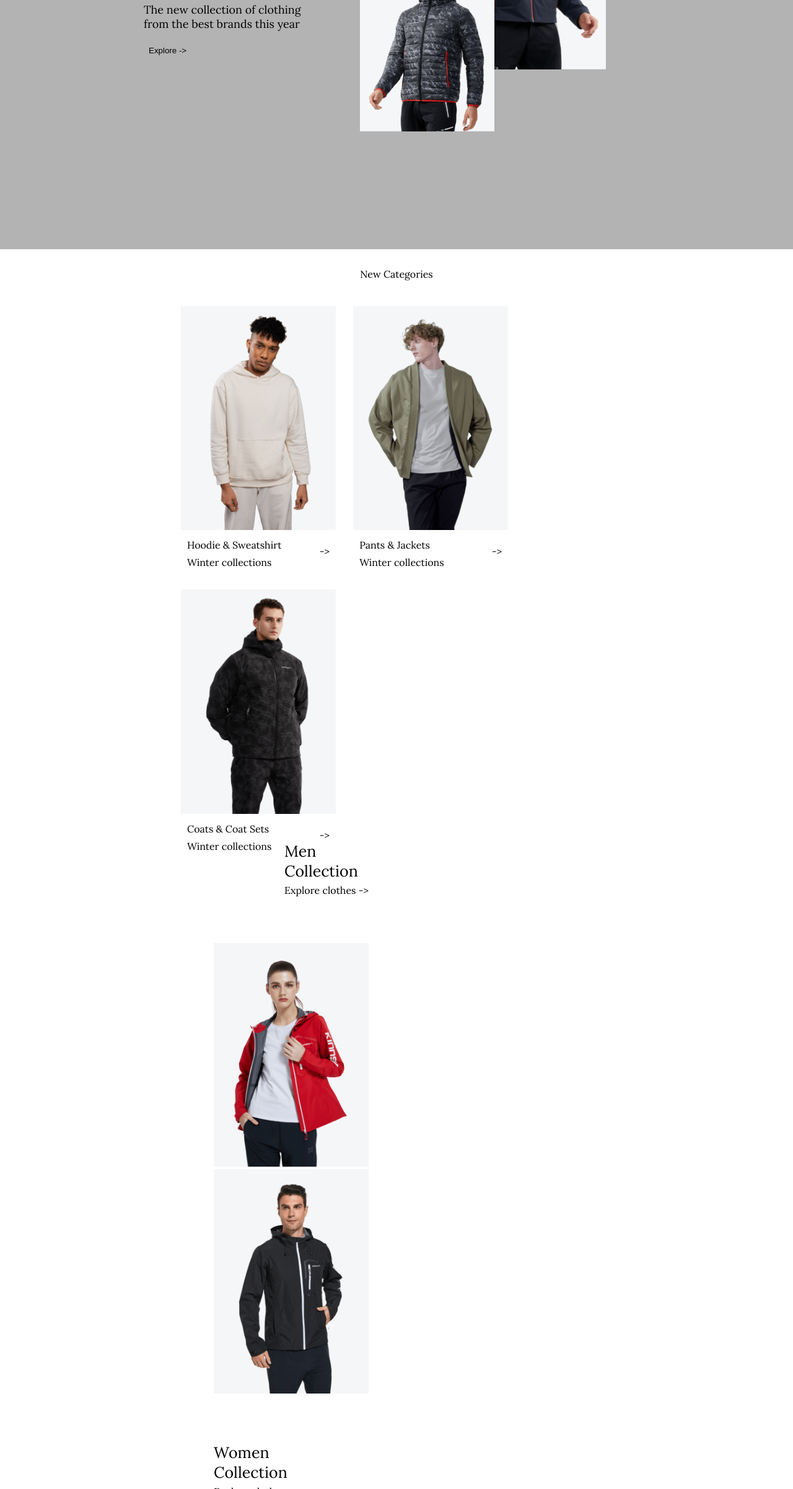
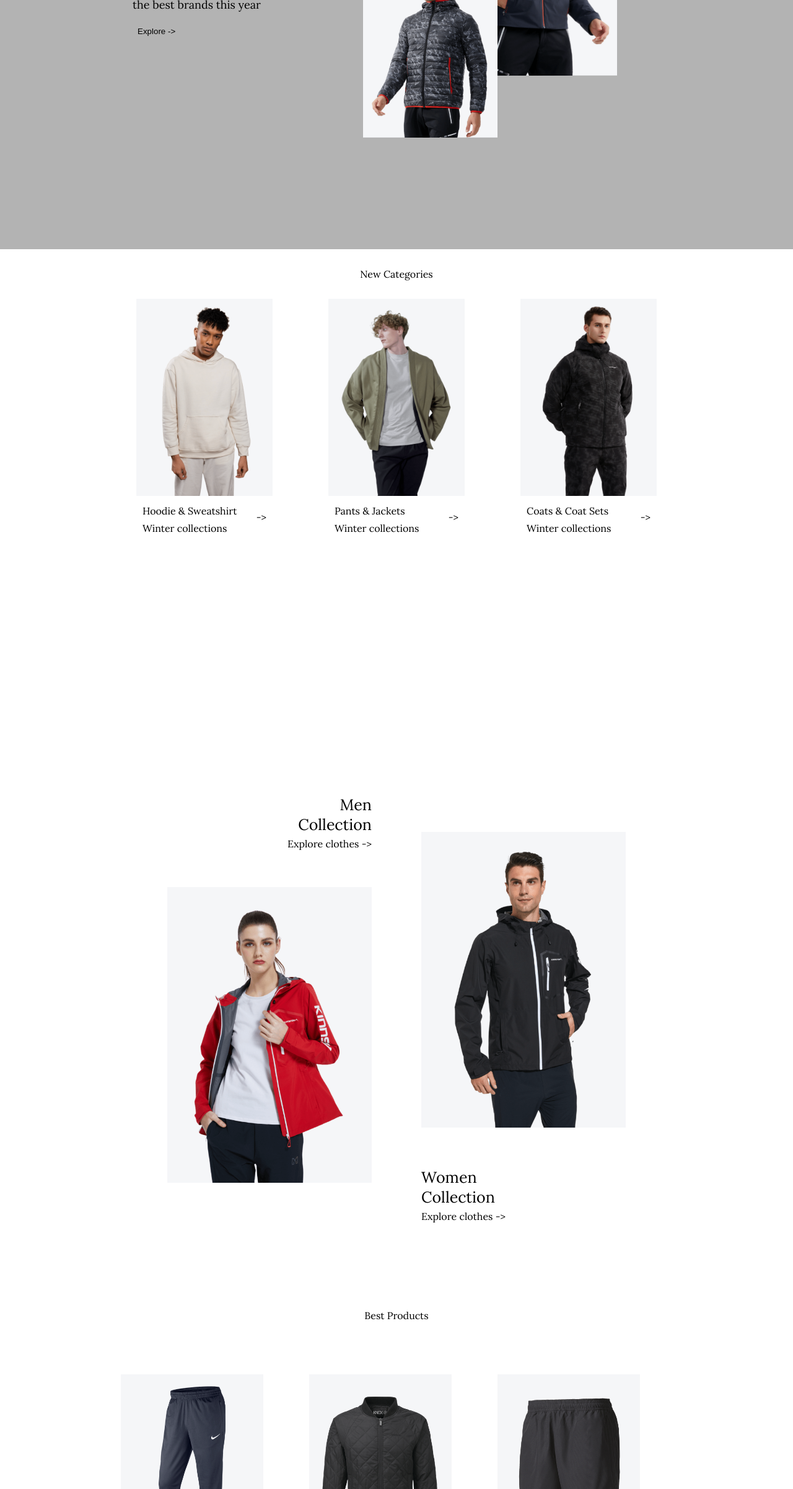
Before and after one commit to raffi46dev/Project-one, a plain HTML site: page clothing-site/index.html in a window 1280 px wide. Shown: the part 398-2800 px from the top of the page at 62% size. Drawn offline with Linux system fonts and the light colour scheme.

Commit message:
Day5 -> made First Level layout -> Day4 learnt Grid Layout

```diff
--- a/clothing-site/index.html
+++ b/clothing-site/index.html
@@ -9,8 +9,10 @@
     <title>Clothing-site</title>
 </head>
 <body>
+
+
+
     <div class="hero-section">
-        <div class="hero-ctn wrap-ctn">
             <div class="nav-section">
                 <ul>
                     <div class="logo">
@@ -25,7 +27,9 @@
                     </div>
 
                 </ul>
-            </div>
+        </div>
+        <div class="hero-ctn wrap-ctn">
+
             <div class="main-section">
                 <div class="left-section">
                     <div class="heading"> New Clothing </div>
@@ -39,12 +43,8 @@
                 </div>
                 <div class="right-section">
                     <div class="home-imgs-ctn">
-                        <!-- <div class="img-ctn"> -->
-                            <img src="./imgs/home1.png" class="main-img" alt="loading...">
-                            <!-- </div> -->
-                            <!-- <div class="img-ctn"> -->
-                                <img src="./imgs/home2.png" class="merging-img" alt="loading...">
-                            <!-- </div> -->
+                        <img src="./imgs/home2.png" class="merging-img" alt="loading...">
+                        <img src="./imgs/home1.png" class="main-img" alt="loading...">
                     </div>
 
                 </div>
@@ -53,8 +53,7 @@
 
     </div>
 
-        <div class="categories-section">
-            <div class="wrap-ctn">
+        <div class="categories-section wrap-ctn">
                 <div class="categories-title">
                     New Categories
                 </div>
@@ -92,11 +91,9 @@
                         </div>
                     </div>
                 </div>
-            </div>
 
         </div>
-        <div class="collection-section">
-            <div class="wrap-ctn">
+        <div class="collection-section wrap-ctn">
                 <div class="collection-content">
                     <div class="left-collection-content">
                         <div class="left-top-content">
@@ -122,12 +119,10 @@
                             </div>
                         </div>
                     </div>
-                </div>
 
             </div>
         </div>
-        <div class="best-prct-section">
-            <div class="wrap-ctn">
+        <div class="best-prct-section wrap-ctn">
                 <div class="best-prdct-title">
                     Best Products
                 </div>
@@ -159,21 +154,20 @@
 
                 </div>
 
-            </div>
 
         </div>
 
-        <div class="final-section">
-            <div class="wrap-ctn">
+        <div class="final-section wrap-ctn">
                 <div class="brand-display">
                     <img src="./imgs/logo1.png" alt="" class="brand-img">
                     <img src="./imgs/logo2.png" alt="" class="brand-img even-brand-img">
                     <img src="./imgs/logo3.png" alt="" class="brand-img">
                     <img src="./imgs/logo4.png" alt="" class="brand-img even-brand-img">
                 </div>
+        </div>
 
-            </div>
-            <div class="footer-ctn wrap-ctn">
+        <div class="footer-wrap">
+            <div class="footer-ctn">
                 <div class="footer-content footer-max-width">
                     <div class="footer-title">Shop.</div>
                     Committed to bringing you the best clothing from popular brands.
@@ -210,9 +204,9 @@
                     </div>
                 </div>
             </div>
+        </div>
 
 
-        </div>
 
 </body>
 </html>
--- a/clothing-site/style.css
+++ b/clothing-site/style.css
@@ -12,9 +12,15 @@ body {
     height: 100vh;
 }
 .wrap-ctn {
-    width: 75%;
+    max-width: 960px;
     margin: auto;
     /* background-color: red; */
+}
+.hero-section {
+    background-color: rgba(128, 128, 128, 0.6);
+}
+.nav-section {
+    margin: 0 30px;
 }
 .nav-section ul {
     list-style: none;
@@ -35,7 +41,6 @@ body {
 .heading {
     font-size: 65px;
 }
-
 .explore-btn {
     background-color: transparent;
     border: none;
@@ -46,15 +51,18 @@ img {
     /* object-fit: contain; */
 }
 .main-section {
-    width: 85%;
-    display: flex;
-    justify-content: space-between;
-    margin: 50px auto;
-
+        /* width: 85%; */
+        display: flex;
+        justify-content: space-between;
+        /* margin: 50px auto; */
+        /* display: grid; */
+        /* grid-template-columns: repeat(2,1fr); */
+        justify-content: center;
+    margin: 60px 0 0 0;
 }
 .main-desc {
     margin: 20px 0;
-    width: 276px;
+    width: 300px;
     font-size: 18px;
 }
 /* .left-section, .right-section {
@@ -71,8 +79,9 @@ img {
 .merging-img {
     position: absolute;
     top: 200px;
-    right: 180px;
-    width: auto;
+    left: -110px;
+    /* right: 56px; */
+    /* width: auto; */
     height: 300px;
 }
 .left-section {
@@ -86,19 +95,27 @@ img {
     padding: 30px;
 }
 .prdct-card {
-    display: inline-block;
-    margin: 12px;
+    /* display: inline-block; */
+    /* margin: 12px; */
 
 }
 .prdct-ctn {
-    display: block;
-    margin: auto;
+    display: grid;
+    /* margin: 0 auto; */
     height: 100vh;
-    width: inherit;
+    /* width: inherit; */
+    grid-template-columns: repeat(auto-fit, minmax(auto,220px));
+    justify-content: center;
+    /* align-items: center; */
+    gap: 90px;
 }
-.prdct-img , .collection-img{
-    width: 250px;
+.collection-img{
+    margin: 60px 0 0 0;
+    width: 330px;
     height: auto;
+}
+.left-collection-content .collection-img {
+    float:right;
 }
 .prdct-card-footer {
     padding: 10px;
@@ -122,23 +139,26 @@ img {
     margin: 10px 0;
 
 }
+.collection-section {
+    height: 100vh;
+}
 .collection-content {
-
-                /* display: flex; */
+    /* display: flex; */
     /* justify-content: center; */
-    /* gap: 40px; */
-    margin: auto;
-    display: block;
-    width: inherit;
-    position: relative;
+    display: grid;
+    grid-template-columns: repeat(2,1fr);
+    gap: 80px;
 
 }
-.men-collection {
+.left-top-content {
+    text-align: right;
+}
+/* .men-collection {
     float: right;
     margin: 75px 0;
-}
+}*/
 .women-collection {
-    margin: 75px 0;
+    margin: 60px 0 0 0;
 }
 .collection-name , .collection {
     font-size: 25px;
@@ -146,18 +166,20 @@ img {
 .exp-clothes-action {
     margin: 5px 0 0 0;
 }
-.left-collection-content , .right-collection-content{
+/* .left-collection-content , .right-collection-content{
     display: inline-block;
     margin:0 65px ;
+} */
+.prdct-img {
+    width: 220px;
+    height: auto;
 }
 .best-prdct {
-    display: block;
-    margin: 0 auto;
-    width: inherit;
+    margin: 55px 0 0 0;
 }
 .best-prdct-card {
+    margin: 0 35px;
     display: inline-block;
-    margin: 0 25px;
 }
 .best-prdct-img {
     width: 230px;
@@ -171,12 +193,12 @@ img {
     margin: 4px 0;
 }
 .best-prct-section {
-    height: 80vh;
+    height: 100vh;
 }
 .brand-img {
     width: 160px;
     height: auto;
-    margin: 0 40px 0 40px;
+    margin: 0 40px 30px 40px
 }
 .even-brand-img {
     margin: 30px 0 0 0;
@@ -193,7 +215,6 @@ img {
     margin: 90px auto 10px auto;
 }
 .footer-content {
-
     width: 150px;
     display: inline-block;
     margin: 0 25px 0 0;
@@ -208,6 +229,10 @@ img {
 .footer-max-width {
     width: 220px;
 }
+.footer-wrap {
+    max-width: 1024px;
+    margin: 0 auto;
+}
 
 /* Media Queries */
 @media screen and (max-width:763px) {
```
